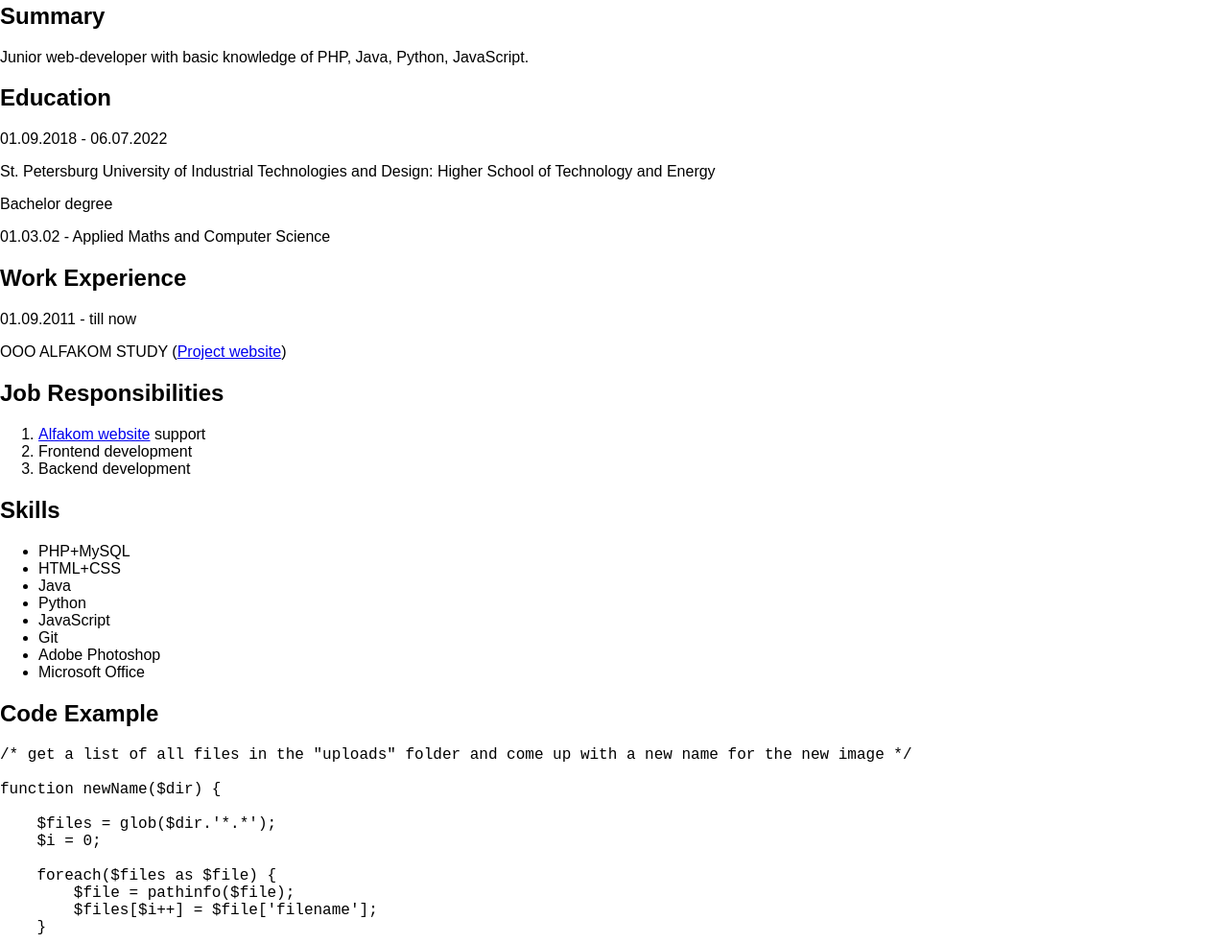
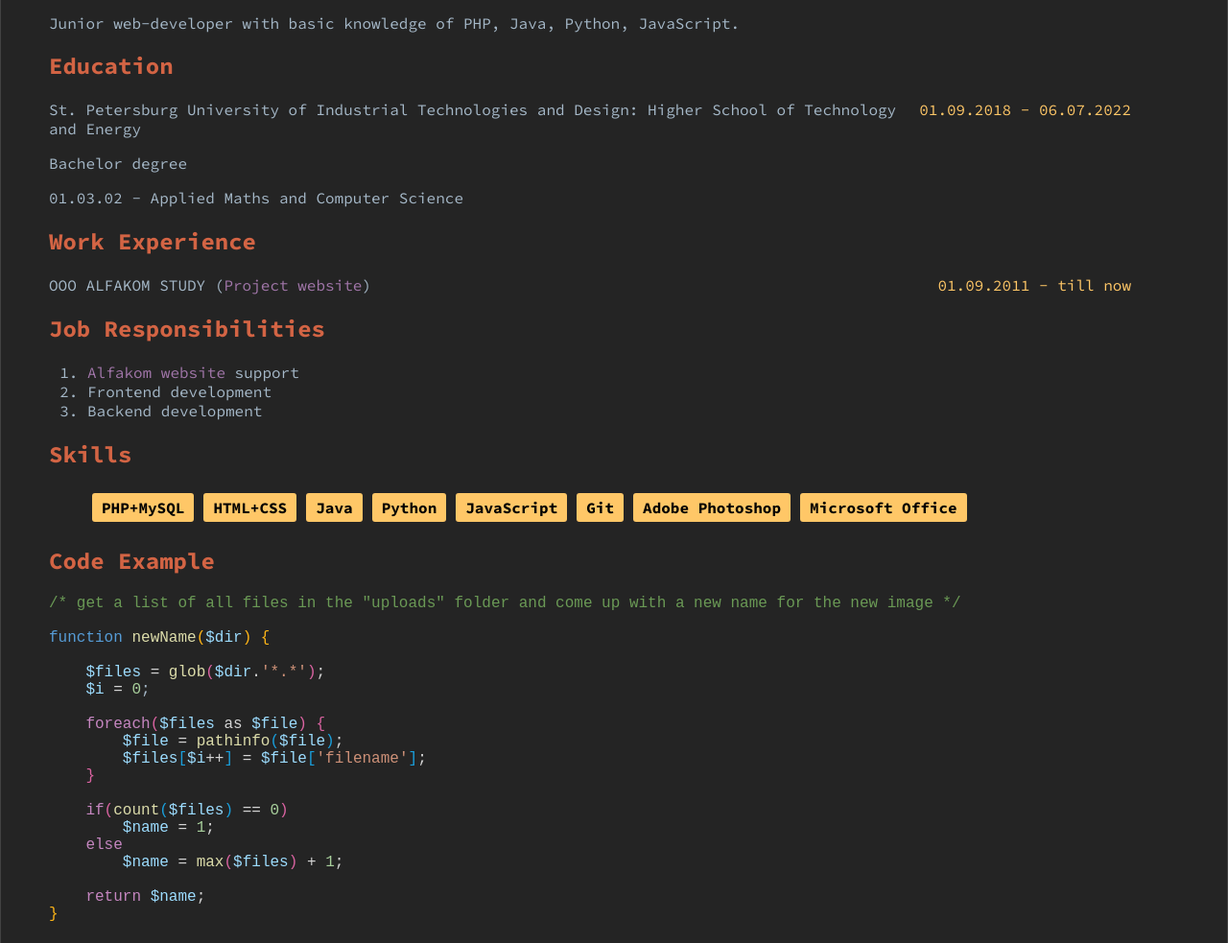
Before and after one commit to HellCAT0147/rsschool-cv, a plain HTML site: page index.html in a window 1280 px wide. Shown: the part 689-1672 px from the top of the page at 96% size. Drawn offline with Linux system fonts and the light colour scheme.

```diff
--- a/style.css
+++ b/style.css
@@ -1,16 +1,159 @@
-html, body {
-    font-family: Arial, serif;
-    font-size: 16px;
-    margin: 0;
-    padding: 0;
+* {
+  box-sizing: border-box;
 }
-table {
-    border-collapse: collapse;
+
+html {
+  scroll-behavior: smooth;
 }
-table.border td, table.border th {
-    padding: 5px;
-    border: 1px solid #c0c0c0;
+
+body {
+  display: flex;
+  flex-direction: column;
+  justify-content: space-between;
+  min-height: 100vh;
+  margin: 0;
+  padding: 0;
+  font-family: 'Source Code Pro', monospace;
+  font-size: 16px;
+  color: #a5b8c8;
+  background-color: #252526;
 }
-table.border th {
-    background: #e0e0e0;
+
+footer .container {
+  display: flex;
+  align-items: center;
+  height: 50px;
 }
+
+.container {
+  max-width: 1440px;
+  margin: 0 auto;
+  background-color: #242424;
+  border: 1px solid #424242;
+}
+
+main .container,
+footer .container {
+  padding: 0 50px;
+}
+
+footer .container {
+  display: flex;
+  justify-content: space-between;
+  height: 70px;
+}
+
+.photo {
+  border-radius: 100%;
+}
+
+h1 {
+  font-size: 30px;
+  color: #ffc767;
+}
+
+.profile {
+  margin-top: 30px;
+  text-align: center;
+}
+
+.nav-list {
+  display: flex;
+  justify-content: center;
+  align-items: center;
+  padding: 0;
+}
+
+ul li {
+  list-style: none;
+}
+
+.nav-list li a, a {
+  color: #a176a9;
+  text-decoration: none;
+  transition: 0.4s;
+}
+
+.nav-list li a {
+  padding: 0 20px;
+  font-size: 18px;
+  line-height: 27px;
+  font-weight: 600;
+}
+
+.nav-list li a:hover,
+a:hover,
+h2 {
+  color: #d36444;
+}
+
+.skills {
+  display: flex;
+  flex-wrap: wrap;
+}
+
+.skills li {
+  margin: 5px;
+  padding: 5px 10px;
+  font-weight: 600;
+  color: #000000;
+  background-color: #ffc767;
+  border-radius: 3px;
+}
+
+.date {
+  position: relative;
+  right: 50px;
+  float: right;
+  margin: 0 0 0 50px;
+  color: #ffc767;
+}
+
+.readable {
+  line-height: 1.5;
+}
+
+/* This part is for coloring code */
+.code-comment {
+  color: #6a9955;
+}
+
+.code-function {
+  color: #569cd6;
+}
+
+.code-name-function {
+  color: #dcdcaa;
+}
+
+.code-function-bracket {
+  color: #ffb517;
+}
+
+.code-bracket {
+  color: #da63a1;
+}
+
+.code-var {
+  color: #9cdcfe;
+}
+
+.code-marks {
+  color: #d4d4d4;
+}
+
+.code-structure {
+  color: #c586c0;
+}
+
+.code-string {
+  color: #ce9178;
+}
+
+.code-inner-bracket {
+  color: #1a9fdb;
+}
+
+.code-numbers {
+  color: #a7ce9b;
+}
```
